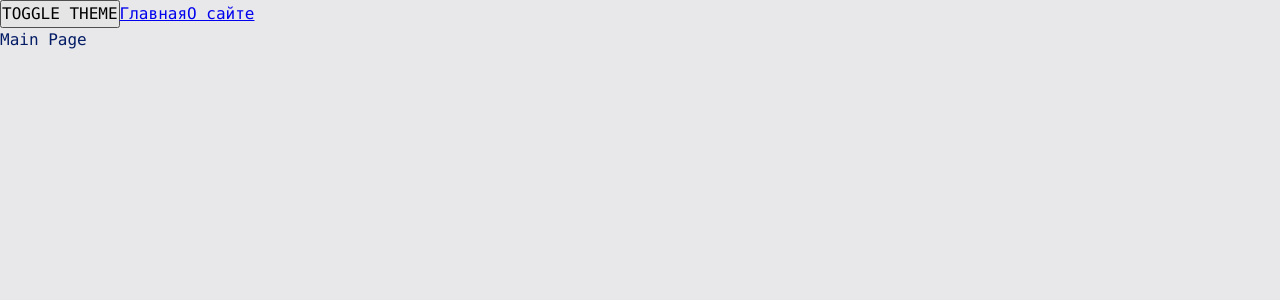
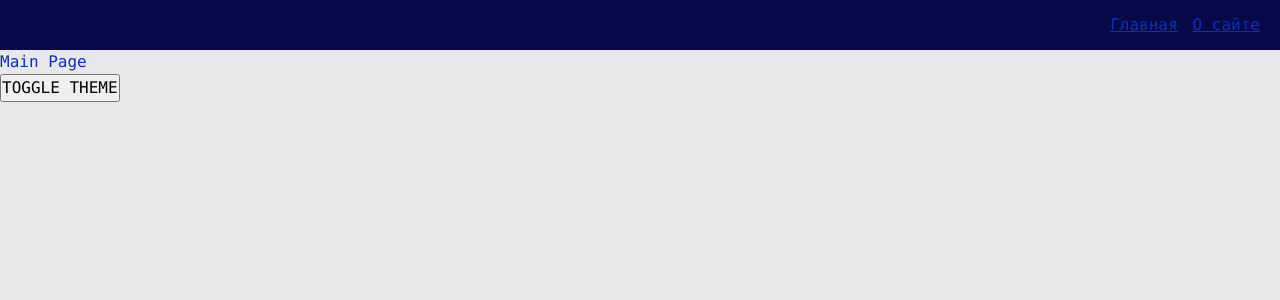
Before and after one commit to Nike11088/ulbi-production-project, a React app: page / in a window 1280 px wide. Shown: the top 300 px of the page. Built offline with nearby package versions, Linux system fonts and the light colour scheme.

Commit message:
Navbar, AppLink

```diff
--- a/src/app/App.tsx
+++ b/src/app/App.tsx
@@ -1,7 +1,7 @@
 import { AppRouter } from 'app/providers/router'
 import { useTheme } from 'app/providers/ThemeProvider'
-import { Link } from 'react-router-dom'
 import { classNames } from 'shared/lib/classNames'
+import { Navbar } from 'widgets/Navbar'
 import './styles/index.scss'
 
 const App = () => {
@@ -9,10 +9,9 @@
 
   return (
     <div className={classNames('app', {}, [theme])}>
+      <Navbar />
+      <AppRouter />
       <button onClick={toggleTheme}>TOGGLE THEME</button>
-      <Link to={'/'}>Главная</Link>
-      <Link to={'/about'}>О сайте</Link>
-      <AppRouter />
     </div>
   )
 }
--- a/src/app/styles/themes/dark.scss
+++ b/src/app/styles/themes/dark.scss
@@ -1,6 +1,9 @@
 .app.dark {
-    --bg-color: #090949;
+  --bg-color: #090949;
+  --inverted-bg-color: #e8e8ea;
 
-    --primary-color: #049604;
-    --secondary-color: #04ff04;
+  --primary-color: #049604;
+  --secondary-color: #04ff04;
+  --inveted-primary-color: #0232c2;
+  --inveted-secondary-color: #0449e0;
 }
--- a/src/app/styles/themes/normal.scss
+++ b/src/app/styles/themes/normal.scss
@@ -1,6 +1,9 @@
 .app {
-    --bg-color: #e8e8ea;
+  --bg-color: #e8e8ea;
+  --inverted-bg-color: #090949;
 
-    --primary-color: #041c65;
-    --secondary-color: #0449e0;
+  --primary-color: #0232c2;
+  --secondary-color: #0449e0;
+  --inverted-primary-color: #049604;
+  --inverted-secondary-color: #04ff04;
 }
--- a/src/app/styles/variables/global.scss
+++ b/src/app/styles/variables/global.scss
@@ -8,4 +8,7 @@
   --font-size-l: 24px;
   --font-line-l: 32px;
   --font-l: var(--font-size-l) / var(--font-line-l) var(--font-family-main);
+
+  // Размеры
+  --navbar-height: 50px;
 }
--- a/src/shared/lib/classNames.ts
+++ b/src/shared/lib/classNames.ts
@@ -1,12 +1,11 @@
 type Mods = Record<string, boolean | string>
 
-export function classNames(cls: string, mods: Mods, additional: string[]): string {
+export function classNames(cls: string, mods: Mods = {}, additional: string[] = []): string {
   return [
     cls,
-    ...additional,
+    ...additional.filter(Boolean),
     Object.entries(mods)
       .filter(([className, value]) => Boolean(value))
-      .map(([className]) => className)
-  ]
-    .join(' ')
+      .map(([className]) => className),
+  ].join(' ')
 }
--- /dev/null
+++ b/src/shared/ui/AppLink/AppLink.module.scss
@@ -0,0 +1,15 @@
+.AppLink {
+  color: var(--primary-color);
+}
+
+.primary {
+  color: var(--primary-color);
+}
+
+.secondary {
+  color: var(--inverted-primary-color);
+}
+
+.red {
+  color: red;
+}
--- /dev/null
+++ b/src/shared/ui/AppLink/AppLink.tsx
@@ -0,0 +1,28 @@
+import { FC } from 'react'
+import { Link, LinkProps } from 'react-router-dom'
+import { classNames } from 'shared/lib/classNames'
+import cls from './AppLink.module.scss'
+
+export enum AppLinkTheme {
+  PRIMARY = 'primary',
+  SECONDARY = 'secondary',
+}
+
+interface AppLinkProps extends LinkProps {
+  className?: string
+  theme?: AppLinkTheme
+}
+
+export const AppLink: FC<AppLinkProps> = (props) => {
+  const { to, className, children, theme = AppLinkTheme.PRIMARY, ...otherProps } = props
+
+  return (
+    <Link
+      to={to}
+      className={classNames(cls.AppLink, {}, [className, cls[theme]])}
+      {...otherProps}
+    >
+      {children}
+    </Link>
+  )
+}
--- /dev/null
+++ b/src/widgets/Navbar/index.ts
@@ -0,0 +1 @@
+export { Navbar } from './ui/Navbar'
--- /dev/null
+++ b/src/widgets/Navbar/ui/Navbar.module.scss
@@ -0,0 +1,16 @@
+.Navbar {
+  width: 100%;
+  height: var(--navbar-height);
+  background: var(--inverted-bg-color);
+  display: flex;
+  align-items: center;
+  padding: 20px;
+}
+
+.links {
+  margin-left: auto;
+}
+
+.mainLink {
+  margin-right: 15px;
+}
--- /dev/null
+++ b/src/widgets/Navbar/ui/Navbar.tsx
@@ -0,0 +1,23 @@
+import { classNames } from 'shared/lib/classNames'
+import { AppLink } from 'shared/ui/AppLink/AppLink'
+import cls from './Navbar.module.scss'
+
+interface NavbarProps {
+  className?: string
+}
+
+export const Navbar = ({ className }: NavbarProps) => {
+  return (
+    <div className={classNames(cls.Navbar, {}, [className])}>
+      <div className={cls.links}>
+        <AppLink
+          to={'/'}
+          className={cls.mainLink}
+        >
+          Главная
+        </AppLink>
+        <AppLink to={'/about'}>О сайте</AppLink>
+      </div>
+    </div>
+  )
+}
```
Also changed, not shown: notes.txt. Lines whose indentation alone changed are shown as unchanged.
